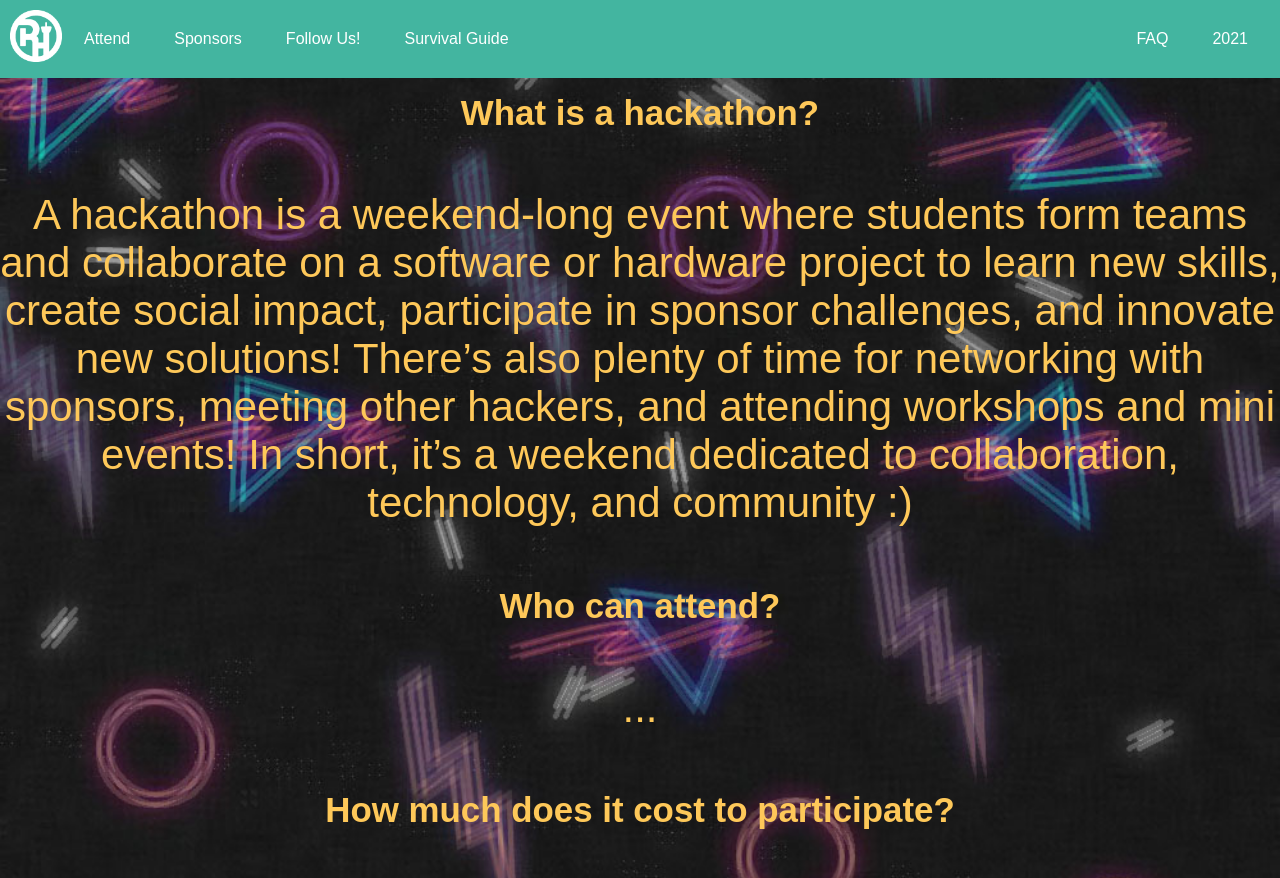
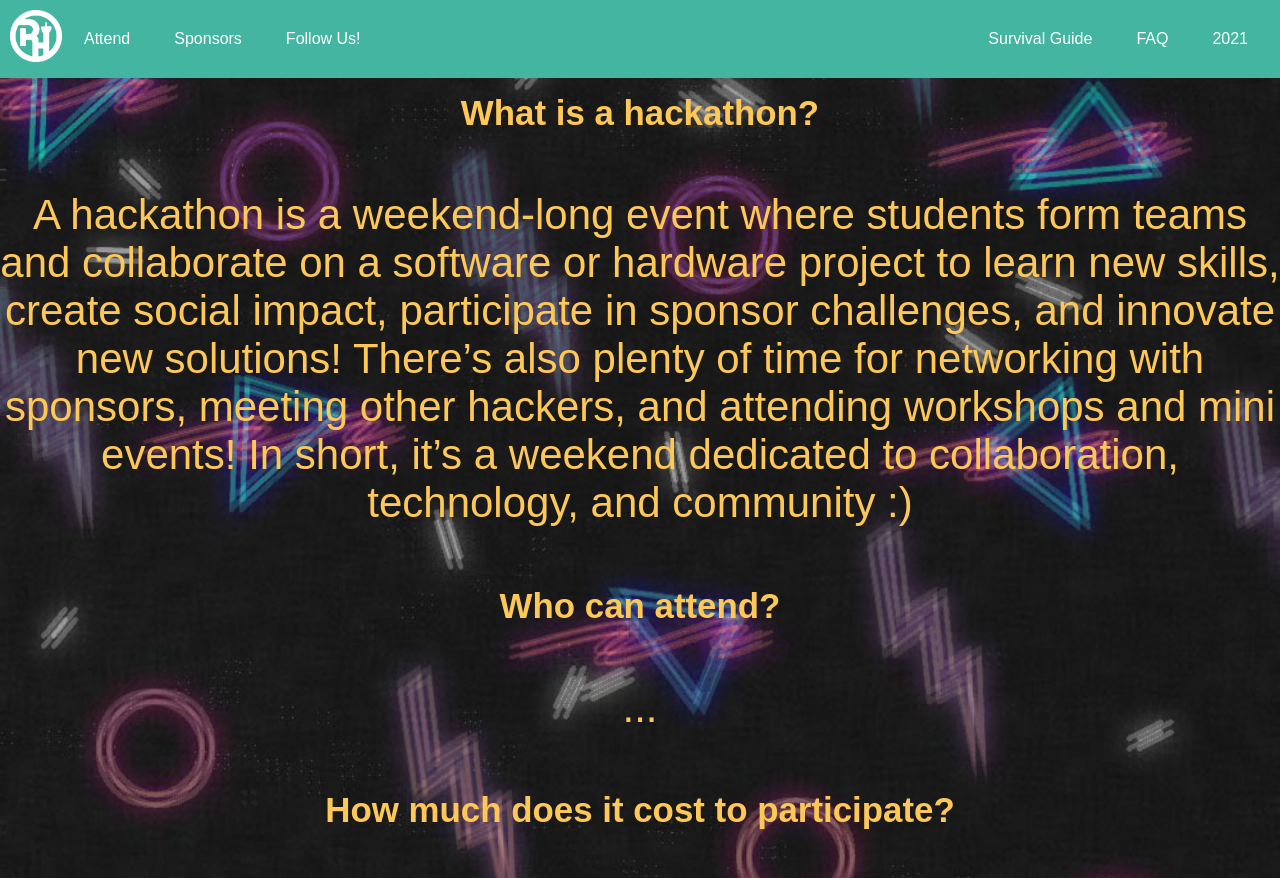
Before and after one commit to acmutsa/RowdyHacks2022, an Angular app: page /faq in a window 1280 px wide. Built offline with nearby package versions, Linux system fonts and the light colour scheme; a web font is replaced by a local one.

Commit message:
adjusted nav

```diff
--- a/src/app/app.component.html
+++ b/src/app/app.component.html
@@ -6,9 +6,9 @@
   <li><a href="/attend">Attend</a></li>
   <li><a href="/sponsors">Sponsors</a></li>
   <li><a href="/follow">Follow Us!</a></li>
-  <li><a href="/guide">Survival Guide</a></li>
   <li class="right"><a href="https://2021.rowdyhacks.org">2021</a></li>
   <li class="right"><a href="/faq">FAQ</a></li>
+  <li class="right"><a href="/guide">Survival Guide</a></li>
   <!-- sandwich ascii code &#9776; -->
 </ul>
 
```
